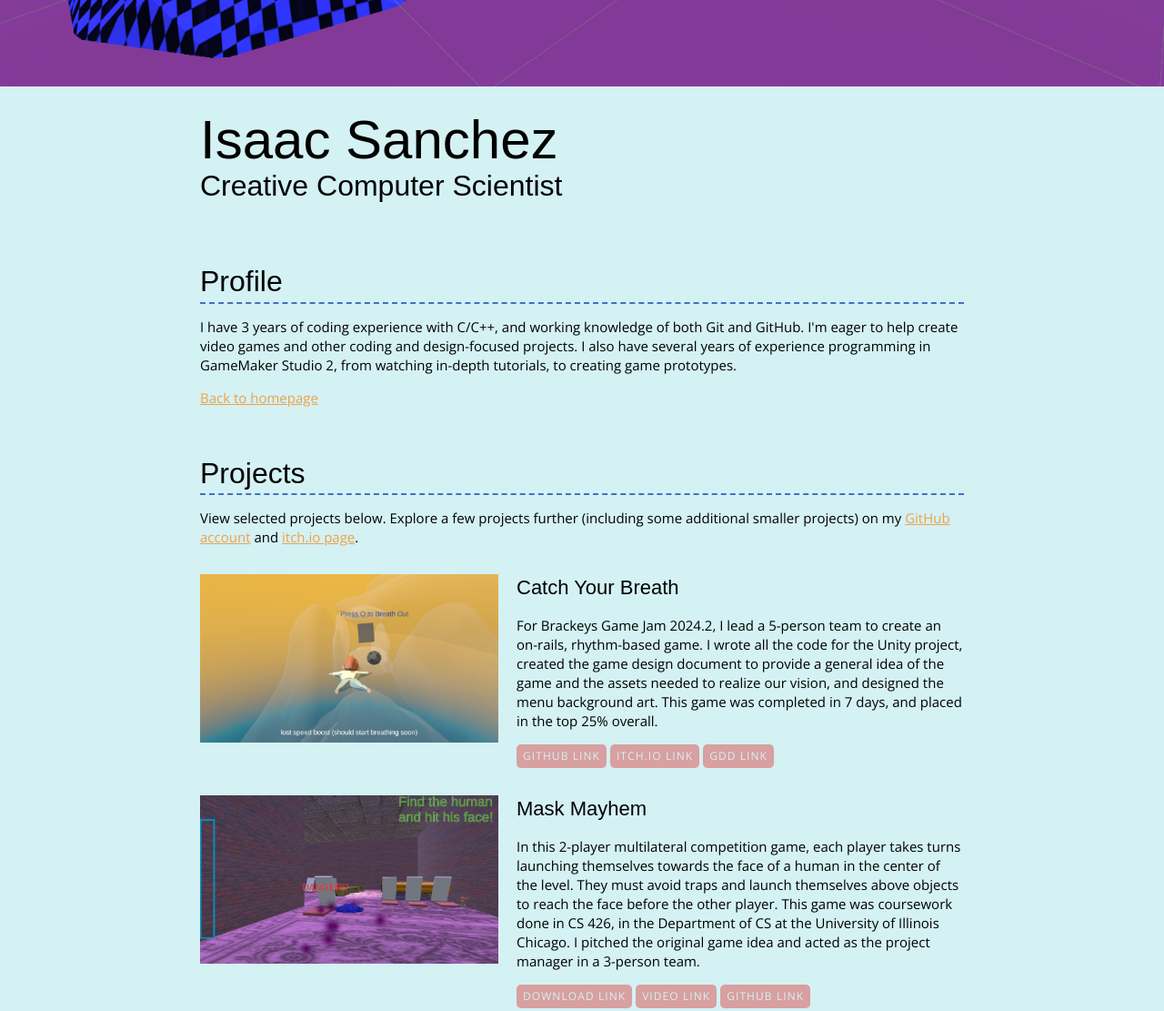
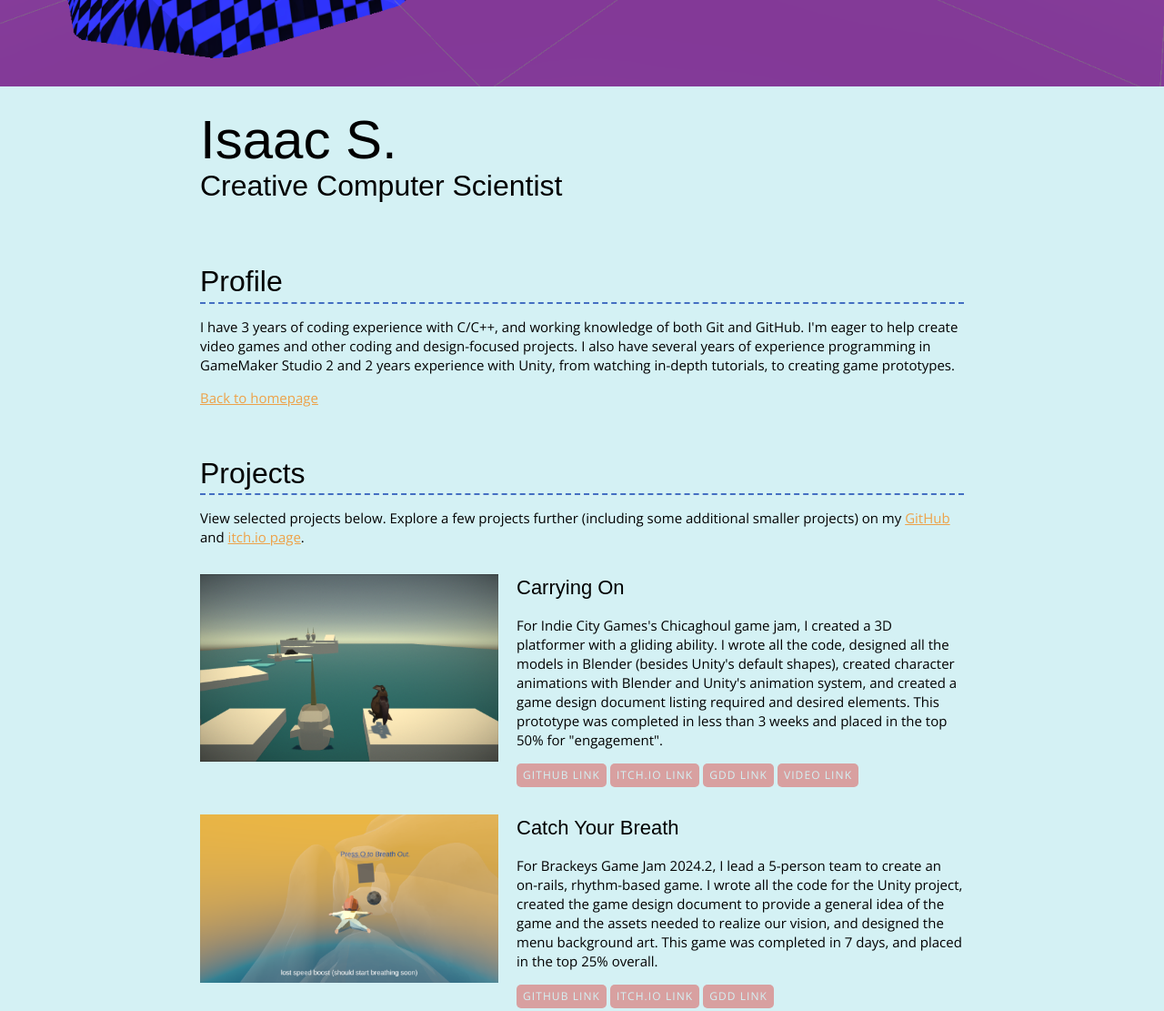
Before and after one commit to IsaacS2/isaac-s-website, a plain HTML site: page resume.html in a window 1280 px wide. Shown: the part 280-1391 px from the top of the page at 91% size. Drawn offline with nearby package versions, Linux system fonts and the light colour scheme; a web font is replaced by a local one.

Commit message:
Adds Carrying On project with link buttons

```diff
--- a/resume.html
+++ b/resume.html
@@ -4,7 +4,7 @@
 <head>
   <meta charset="UTF-8">
   <meta name="viewport" content="width=device-width, initial-scale=1">
-  <title>Resume | Isaac Sanchez | Creative Computer Scientist</title>
+  <title>Resume | Isaac S. | Creative Computer Scientist</title>
   <link rel="preconnect" href="https://fonts.googleapis.com">
   <link rel="preconnect" href="https://fonts.gstatic.com" crossorigin>
   <link href="https://fonts.googleapis.com/css2?family=Open+Sans&family=Poetsen+One&display=swap" rel="stylesheet">
@@ -18,7 +18,7 @@
   <header>
     <div class="content-wrapper">
       <!-- Start content edits below this line. -->
-      <h1>Isaac Sanchez</h1>
+      <h1>Isaac S.</h1>
       <h2>Creative Computer Scientist</h2>
     </div>
     <!-- End content edits here. -->
@@ -33,7 +33,8 @@
         knowledge of both Git and
         GitHub. I'm eager to help create video games and other coding and design-focused projects.
         I also have several years of experience
-        programming in GameMaker Studio 2, from watching in-depth tutorials, to creating game prototypes.</p>
+        programming in GameMaker Studio 2 and 2 years experience with Unity, from watching in-depth tutorials, to
+        creating game prototypes.</p>
       <a class="homepage-link" href="index.html">Back to homepage</a>
 
       <!-- End content edits here. -->
@@ -44,11 +45,31 @@
       <!-- Start content edits below this line. -->
       <h2>Projects</h2>
       <p>View selected projects below. Explore a few projects further (including some additional smaller projects) on my
-        <a href="https://github.com/IsaacS2" target="_blank">GitHub account</a> and <a
-          href="https://game-fan-i-am.itch.io/" target="_blank">itch.io page</a>.
+        <a href="https://github.com/IsaacS2" target="_blank">GitHub</a> and <a href="https://game-fan-i-am.itch.io/"
+          target="_blank">itch.io page</a>.
       </p>
 
       <div class="project-wrapper">
+        <section class="project-item">
+          <img src="images/project-carrion-500px.png" srcset="images/project-carrion-1000px.png 2x"
+            alt="3D platformer with a vulture jumping beside a leaping narwhal." width="" height="">
+          <div class="project-info">
+            <h3>Carrying On</h3>
+            <p>For Indie City Games's Chicaghoul game jam, I created a 3D platformer with a gliding ability. I wrote all
+              the code, designed all the models in Blender (besides Unity's default shapes), created character
+              animations with Blender and Unity's animation system, and created a game design document listing required
+              and desired
+              elements. This prototype was completed in less than 3 weeks and placed in the top 50% for "engagement".
+            </p>
+            <!-- link to project -->
+            <a class="btn" href="https://github.com/IsaacS2/Carri-On" target="_blank">GitHub Link</a>
+            <a class="btn" href="https://game-fan-i-am.itch.io/carrying-on" target="_blank">Itch.io Link</a>
+            <a class="btn" href="carrying-on-gdd.pdf" target="_blank">GDD link</a>
+            <a class="btn" href="https://drive.google.com/file/d/1Lzcf6VO_-uS1V9-uIOn4118IYekKk8kY/view?usp=sharing"
+              target="_blank">Video link</a>
+          </div>
+        </section>
+
         <section class="project-item">
           <img src="images/project-catch-breath-500px.png" srcset="images/project-catch-breath-1000px.png 2x"
             alt="Girl flying towards an orange horizon with a giant soccer ball in the way." width="" height="">
@@ -252,7 +273,7 @@
   <!-- //  FOOTER INFO, SOCIAL MEDIA  // -->
   <footer>
     <!-- Start content edits below this line. -->
-    <p>© 2024 by Isaac Sanchez | <a href="mailto:isaac.sanc@yahoo.com">isaac.sanc@yahoo.com</a></p>
+    <p>© 2024 by Isaac S. | <a href="mailto:isaac.sanc@yahoo.com">isaac.sanc@yahoo.com</a></p>
 
     <!-- Add or remove any networks. -->
     <ul class="socials">
```
Also changed, not shown: index.html (+3 -3 lines), images/project-carrion-1000px.png (added), images/project-carrion-500px.png (added), 1 other file.
